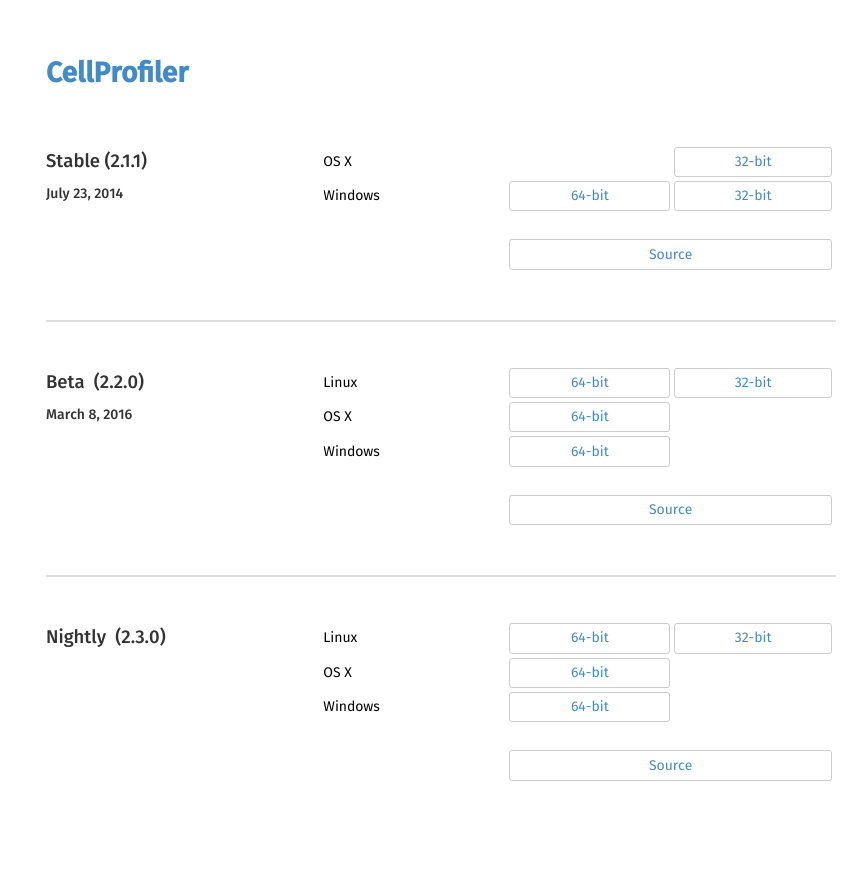
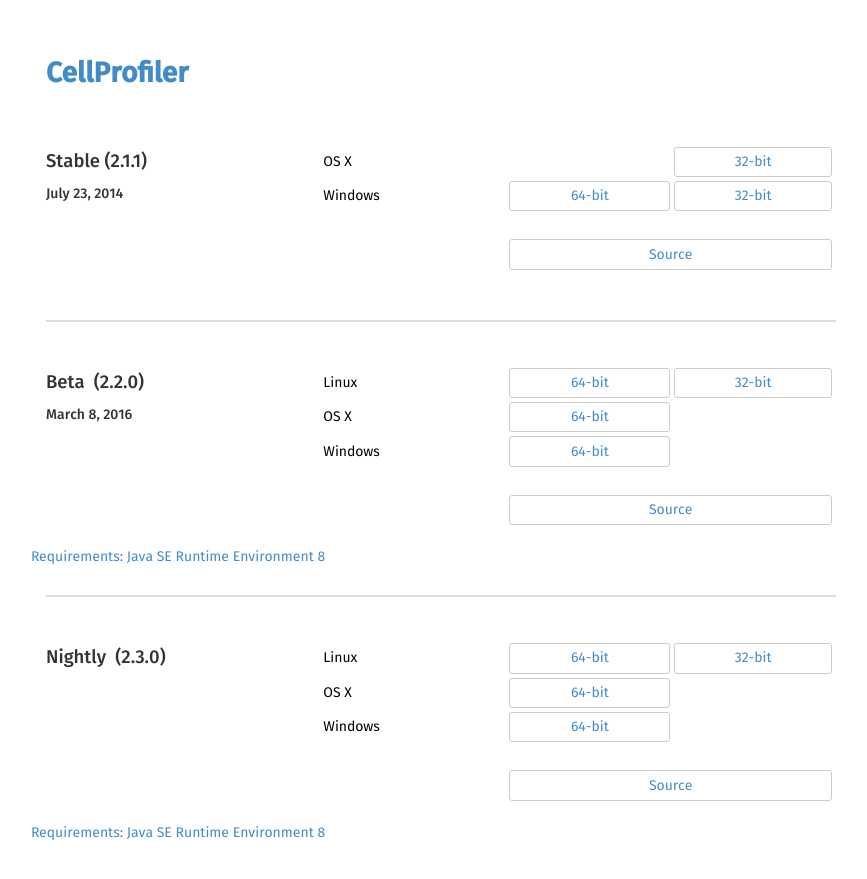
Before and after one commit to CellProfiler/cellprofiler.github.com-backup, a Jekyll site: the page built from releases/index.html, in a window 1280 px wide. Shown: the top 879 px of the page, without its empty margins (199-1066 px from the left). Built offline with Jekyll 4.4.1, drawn with Linux system fonts in a browser that asks for light colours.

Commit message:
Add note about Java requirements

```diff
--- a/releases/index.html
+++ b/releases/index.html
@@ -92,6 +92,8 @@
       </tbody>
     </table>
   </div>
+  <a href=
+  "http://www.oracle.com/technetwork/java/javase/downloads/jre8-downloads-2133155.html">Requirements: Java SE Runtime Environment 8</a>
 </div>
 
 <hr/>
@@ -142,4 +144,6 @@
       </tbody>
     </table>
   </div>
+  <a href=
+  "http://www.oracle.com/technetwork/java/javase/downloads/jre8-downloads-2133155.html">Requirements: Java SE Runtime Environment 8</a>
 </div>
```
